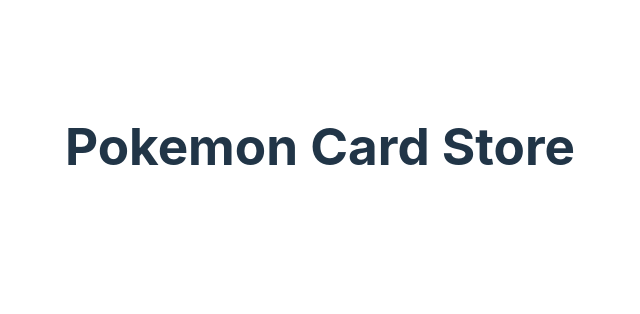
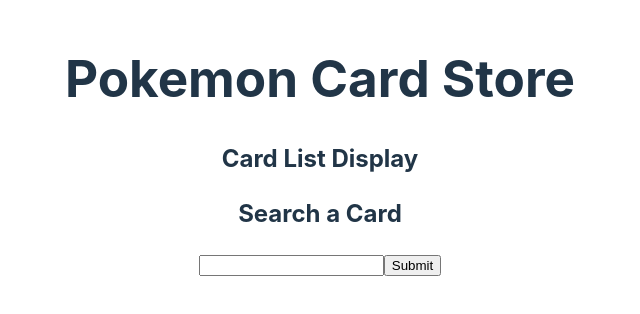
Before and after one commit to jnguye66/-jnguye66.github.io, a React (Vite) app: page / in a window 1280 px wide. Shown: the part 254-568 px from the top of the page, without its empty margins (320-960 px from the left). Built offline with nearby package versions, Linux system fonts and the light colour scheme; no server answers.

Commit message:
Added the entire TCGdex API to CardSearch.jsx in the useEffect() hook.

```diff
--- a/src/App.jsx
+++ b/src/App.jsx
@@ -1,4 +1,5 @@
-import { useState } from 'react'
+import { useState } from 'react';
+import CardSearch from './components/CardSearch.jsx';
 import './App.css'
 
 function App() {
@@ -6,6 +7,7 @@
   return (
     <>
       <h1>Pokemon Card Store</h1>
+      <CardSearch/>
     </>
   )
 }
--- /dev/null
+++ b/src/components/CardSearch.jsx
@@ -0,0 +1,48 @@
+import { useState, useEffect } from "react";
+
+function CardSearch() {
+    const [cardList, setCardList] = useState([])
+
+    // useEffect to populate the Card List once at initial launch
+    useEffect(() => {
+        const url = 'https://api.tcgdex.net/v2/en/cards';
+
+
+        fetch(url)
+            .then(data => data.json())
+            .then(result => setCardList(result));
+
+        console.log(cardList);
+
+        let list = document.getElementById('card-list');
+        let count = 0;
+
+        cardList.forEach((card) => {
+            let opt = document.createElement('option');
+            count++;
+            if (card.image !== undefined) {
+                opt.id = card.id;
+                opt.value = `${count}: ${card.name} - ${card.id.toUpperCase()}`;
+                opt.textContent = opt.value;
+            }
+
+            list.appendChild(opt);
+        })
+    }, [])
+
+    return (
+        <>
+            <h2>Card List Display</h2>
+            <div>
+                <form>
+                    <h2>Search a Card</h2>
+                    <input id="searchbar" name="searchbar" list='card-list'/>
+                    <datalist id='card-list'></datalist>
+                    <input type="submit" id="search" name="search"/>
+                </form>
+            </div>
+        </>
+    )
+}
+
+export default CardSearch;
```
Also changed, not shown: src/components/CardDisplay.jsx (deleted).
